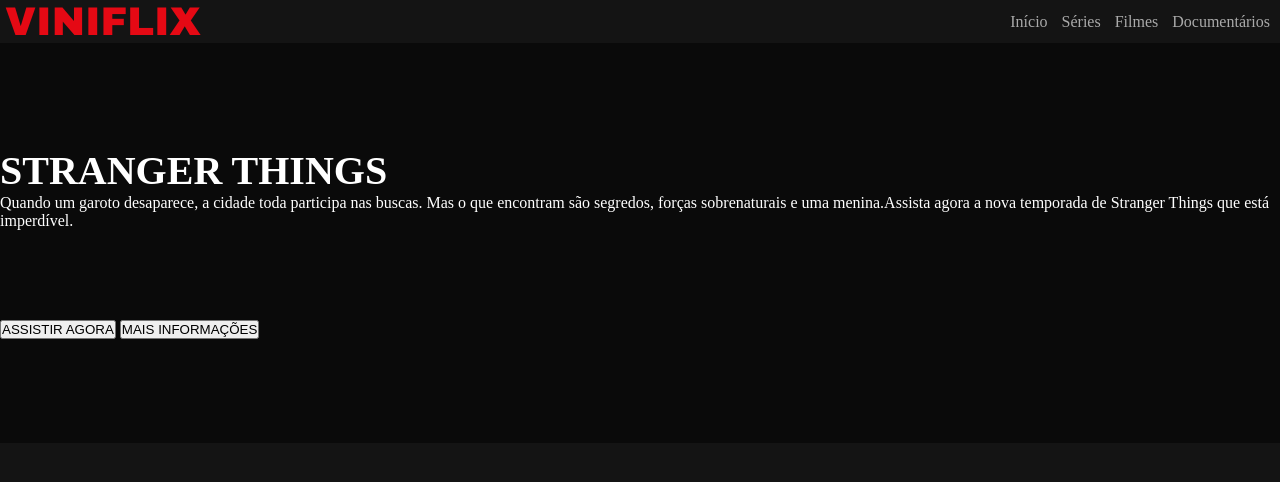
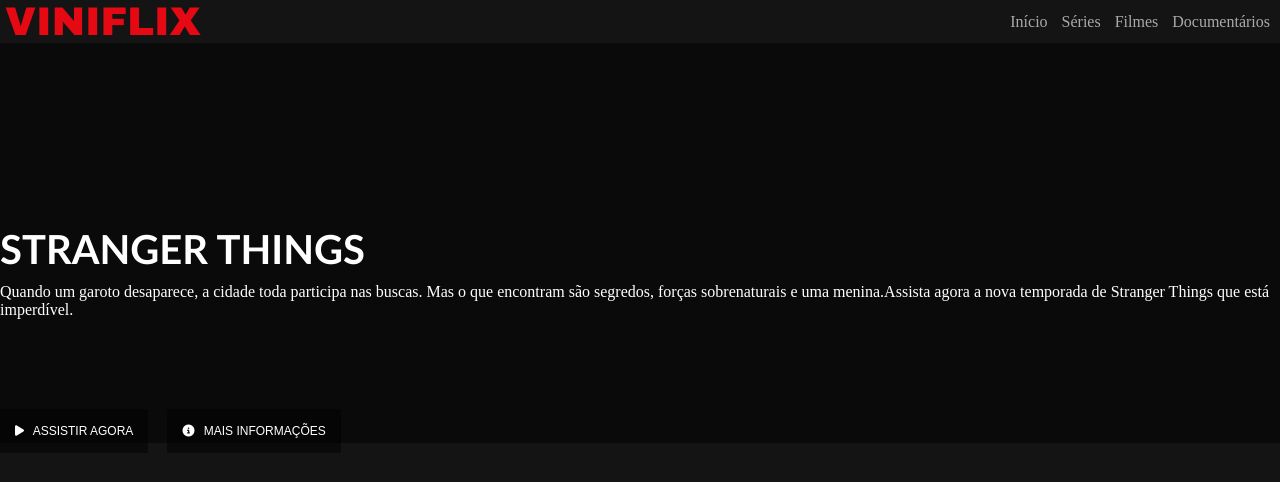
Before and after one commit to vinisoliveira/Recriando-a-interface-da-netflix, a plain HTML site: page index.html in a window 1280 px wide. Drawn offline with Linux system fonts and the light colour scheme.

Commit message:
Conteúdo Principal

```diff
--- a/index.html
+++ b/index.html
@@ -26,14 +26,17 @@
                 <p class="descricao">Quando um garoto desaparece, a cidade toda participa nas buscas. Mas o que encontram são segredos, forças sobrenaturais e uma menina.Assista agora a nova temporada de Stranger Things que está imperdível.</p>
                 <div class="botoes">
                     <button role="button" class="botao">
+                        <i class="fas fa-play"></i>
                         ASSISTIR AGORA
                     </button>
                     <button role="button" class="botao">
+                        <i class="fas fa-info-circle"></i>
                         MAIS INFORMAÇÕES
                     </button>
                 </div>
             </div>
         </div>
     </main>
+    <script src="https://kit.fontawesome.com/5edc54de7c.js" crossorigin="anonymous"></script>
 </body>
 </html>
--- a/style/main.css
+++ b/style/main.css
@@ -54,9 +54,33 @@ header nav a:hover{
 }
 
 .filme-principal .descricao{
+    margin-top: 10px;
     margin-bottom: 90px;
 }
 
-.titulo{
+.filme-principal .titulo{
+    margin-top: 15%;
     font-size: 40px;
+    font-family: 'Trebuchet MS', 'Lucida Sans Unicode', 'Lucida Grande', 'Lucida Sans', Arial, sans-serif;
 }
+
+.botao{
+    background-color:  rgba(0, 0, 0, .50);
+    border: none;
+    color: white;
+
+    padding: 15px;
+    margin-right: 15px;
+    font-size: 12px;
+
+    cursor: pointer;
+    transition: .2s ease all;
+}
+
+.botao:hover{
+    background-color: white;
+    color: black;
+}
+.botao i{
+    margin-right: 6px;
+}
```
